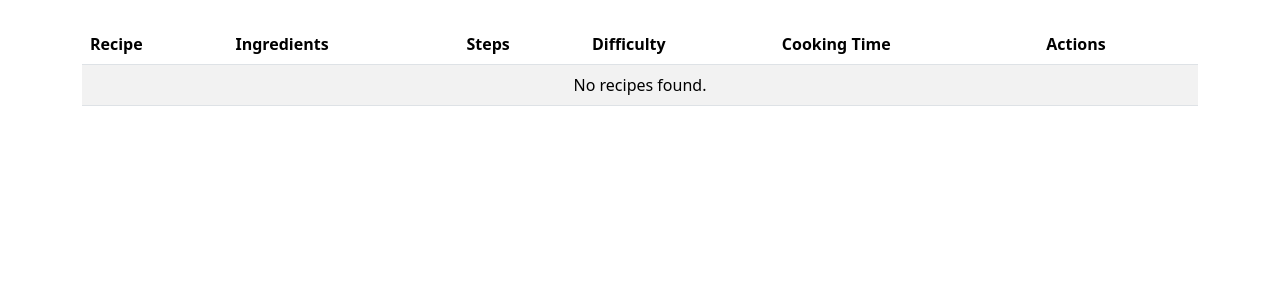
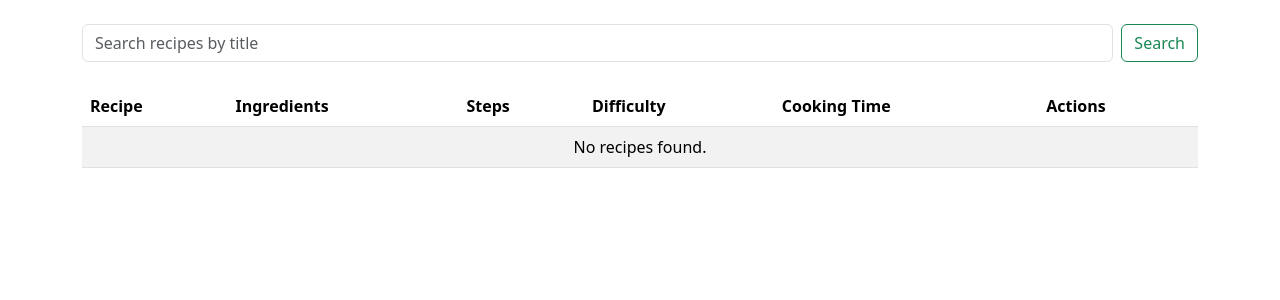
Before and after one commit to swayakrishna/RecipeApp, a Flask app: template templates/index.html in a window 1280 px wide. Shown: the part 56-356 px from the top of the page. Run offline with Flask 3, Linux system fonts and the light colour scheme; the template is opened without the code that fills it, so the values that code supplies are empty.

Commit message:
search button updation

```diff
--- a/app.py
+++ b/app.py
@@ -17,9 +17,13 @@ authenticated_user = None
 #homepage route
 @app.route('/')
 def index():
+    search_query = request.args.get('search', '').strip()
     if authenticated_user:
-        recipes = Recipe.query.all()  # Fetch all recipes from the database
-        return render_template('index.html', recipes=recipes)
+        if search_query:
+            recipes = Recipe.query.filter(Recipe.title.ilike(f"%{search_query}%")).all()
+        else:
+            recipes = Recipe.query.all()
+        return render_template('index.html', recipes=recipes, search_query=search_query)
     else:
         return redirect('/login')
 
--- a/templates/index.html
+++ b/templates/index.html
@@ -34,8 +34,16 @@
         </div>
     </nav>
 
+    <!-- Search Form -->
+    <section class="container mt-4">
+        <form class="d-flex mb-4" method="get" action="/">
+            <input class="form-control me-2" type="search" name="search" placeholder="Search recipes by title" value="{{ search_query }}" aria-label="Search">
+            <button class="btn btn-outline-success" type="submit">Search</button>
+        </form>
+    </section>
+
     <!-- List Recipes Section -->
-    <section class="recipe-list container mt-4">
+    <section class="recipe-list container">
         <table class="table table-striped">
             <thead>
                 <tr>
```
